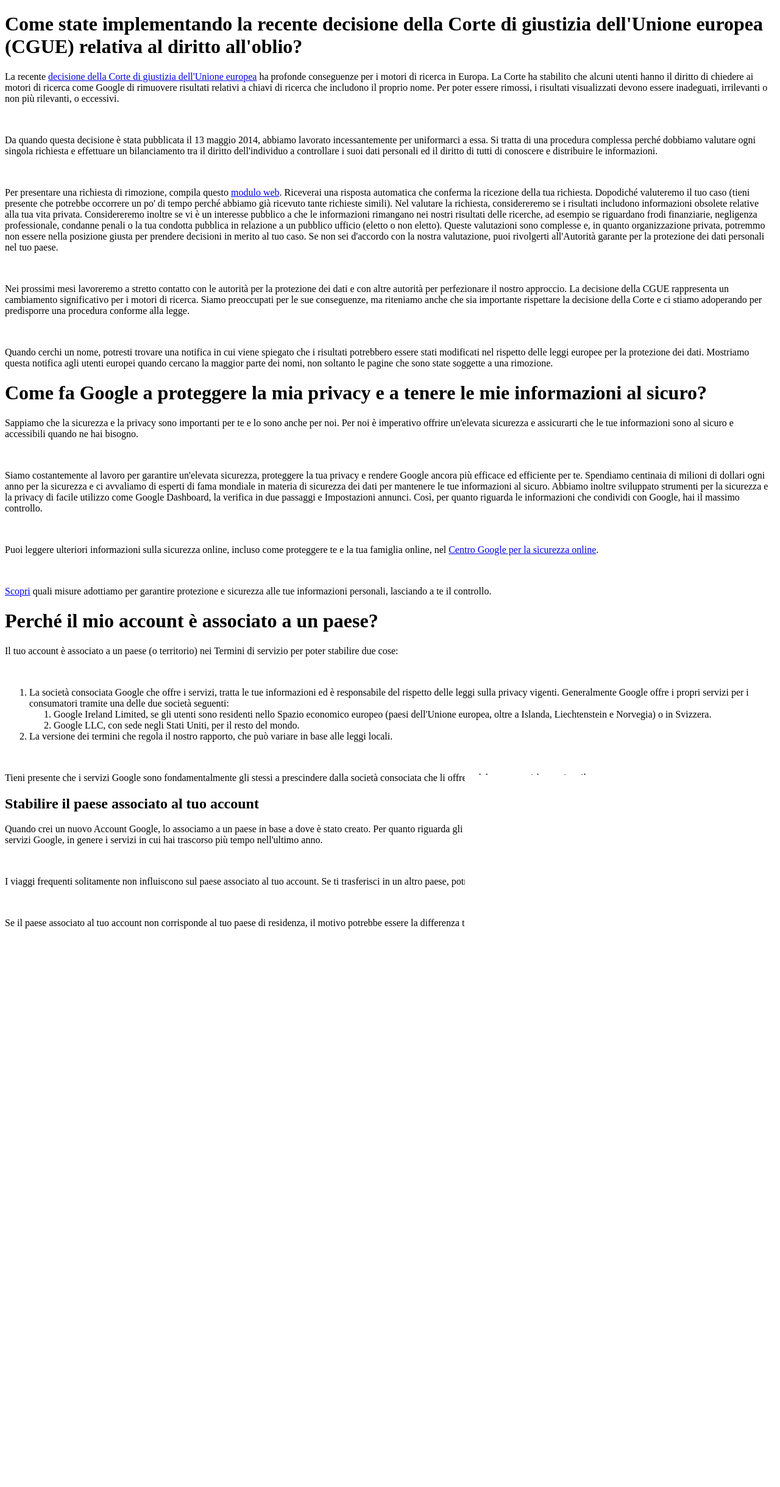
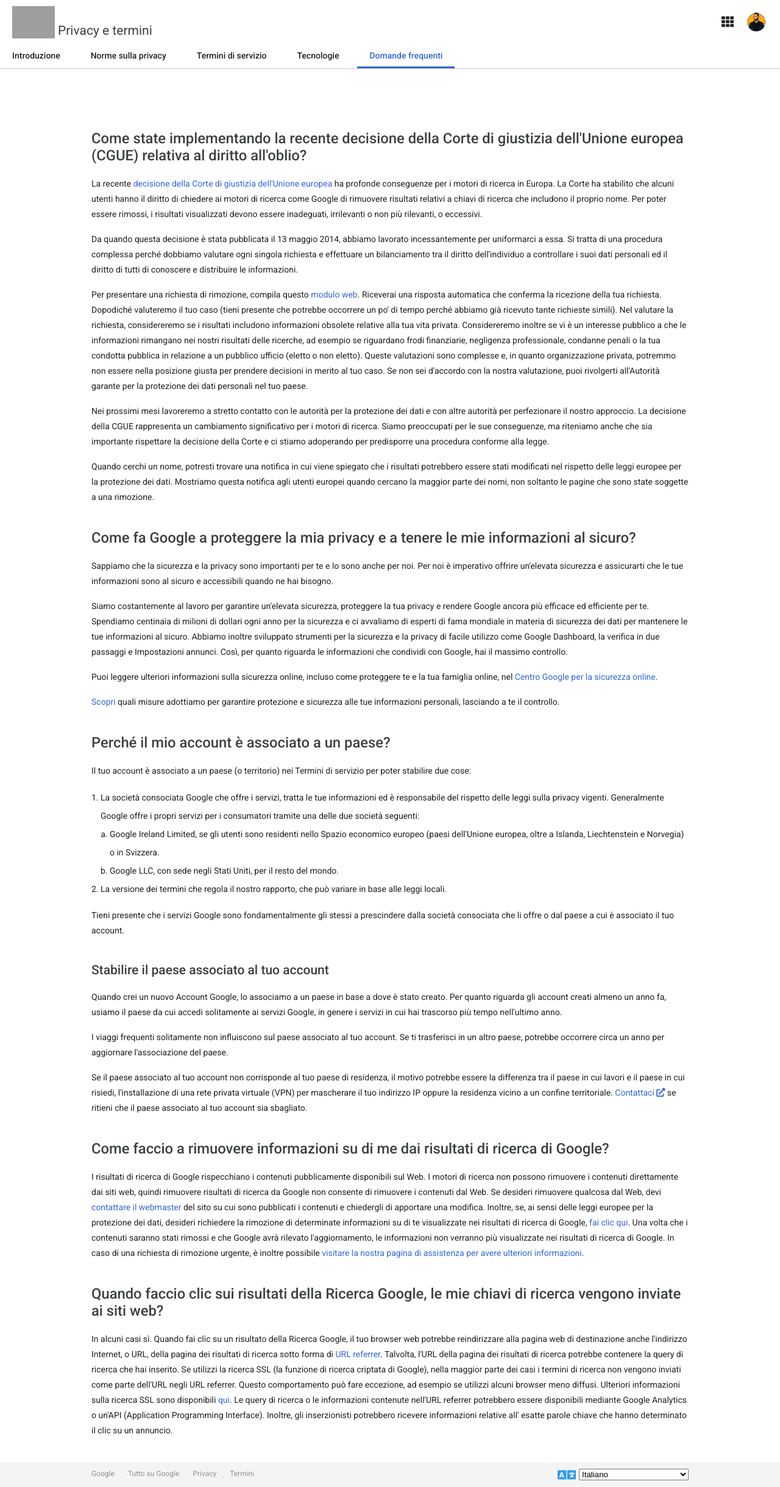
Before and after one commit to Paolo4690/php-google-faq, a PHP site: page / in a window 1280 px wide. Shown: the whole page at 61% size. Before the commit the page ends 1523 px from the top, so only its background shows below. Run offline with PHP 8.4, Linux system fonts and the light colour scheme; grey boxes are pictures that could not be loaded.

Commit message:
add style

```diff
--- /dev/null
+++ b/css/style.css
@@ -0,0 +1,194 @@
+html {
+    font-family: 'Roboto', sans-serif;
+    scroll-behavior: smooth;
+    font-size: 14px;
+    color: #212121;
+}
+
+* {
+    margin: 0;
+    padding: 0;
+    box-sizing: border-box;
+}
+
+a {
+    text-decoration: none;
+    color: #3267d6;
+}
+
+a:hover {
+    text-decoration: underline;
+}
+
+ol {
+    padding-left: 15px;
+    line-height: 30px;
+}
+
+img {
+    display: block;
+    width: 100%;
+    height: 100%;
+}
+
+header {
+    position: sticky;
+    top: 0;
+    left: 0;
+    border-bottom: 1px solid #cbcbcb;
+    background: #ffffff;
+}
+
+.wrapper {
+    display: flex;
+    justify-content: space-between;
+    align-items: center;
+    padding: 10px 20px;
+}
+
+.logo {
+    display: flex;
+    align-items: flex-end;
+    gap: 5px;
+    cursor: pointer;
+    user-select: none;
+}
+
+.logo h2 {
+    padding-bottom: 1px;
+    font-weight: 400;
+}
+
+figure {
+    width: 70px;
+}
+
+.tools {
+    display: flex;
+    align-items: center;
+    gap: 18px;
+}
+
+.tools i {
+    font-size: 20px;
+    cursor: pointer;
+}
+
+.avatar {
+    width: 38px;
+    height: 38px;
+    cursor: pointer;
+    border-radius: 50%;
+    border: 3px solid transparent;
+}
+
+.avatar:hover {
+    border-color: rgba(0, 0, 0, 0.1);
+}
+
+.avatar img {
+    width: 100%;
+}
+
+ul {
+    display: flex;
+    gap: 10px;
+    list-style: none;
+}
+
+ul li {
+    padding: 10px 20px;
+    cursor: pointer;
+    font-weight: 500;
+}
+
+ul li:hover {
+    color: #3267d6;
+    border-bottom: 3px solid #3267d6;
+}
+
+.active {
+    color: #3267d6;
+    border-bottom: 3px solid #3267d6;
+}
+
+.container {
+    width: 980px;
+    margin: 0 auto;
+    padding-top: 40px;
+}
+
+.container:first-child {
+    padding-top: 100px;
+}
+
+.container:last-child {
+    padding-bottom: 40px;
+}
+
+h1,
+h2 {
+    padding-bottom: 20px;
+    font-weight: 500;
+    color: #3c4043;
+}
+
+h1 {
+    font-size: 1.7rem;
+}
+
+p {
+    line-height: 25px;
+}
+
+.first-list {
+    padding-left: 15px;
+}
+
+.second-list {
+    list-style: lower-latin;
+}
+
+footer {
+    background: #f4f4f4;
+}
+
+.container-footer {
+    display: flex;
+    justify-content: space-between;
+    align-items: center;
+    width: 980px;
+    min-height: 40px;
+    margin: 0 auto;
+}
+
+.link-wrapper {
+    display: flex;
+    gap: 5px;
+    font-size: 12px;
+    color: #939393;
+}
+
+.link {
+    cursor: pointer;
+}
+
+.dot {
+    user-select: none;
+}
+
+.language {
+    display: flex;
+    align-items: center;
+    gap: 5px;
+}
+
+.language i {
+    font-size: 24px;
+    color: #2c9bef;
+}
+
+.language-selection {
+    width: 180px;
+    user-select: none;
+}
--- a/index.php
+++ b/index.php
@@ -30,10 +30,10 @@ $google_faq = [
         'answer' => '
         <p>Il tuo account è associato a un paese (o territorio) nei Termini di servizio per poter stabilire due cose:</p>
         <br>
-        <ol>
+        <ol class="first-list">
         <li>
             La società consociata Google che offre i servizi, tratta le tue informazioni ed è responsabile del rispetto delle leggi sulla privacy vigenti. Generalmente Google offre i propri servizi per i consumatori tramite una delle due società seguenti:
-            <ol>
+            <ol class="second-list">
                 <li>
                     Google Ireland Limited, se gli utenti sono residenti nello Spazio economico europeo (paesi dell\'Unione europea, oltre a Islanda, Liechtenstein e Norvegia) o in Svizzera.
                 </li>
@@ -74,14 +74,48 @@ $google_faq = [
 ?>
 <!DOCTYPE html>
 <html lang="it">
+
 <head>
     <meta charset="UTF-8">
     <meta http-equiv="X-UA-Compatible" content="IE=edge">
     <meta name="viewport" content="width=device-width, initial-scale=1.0">
+    <link rel="shortcut icon" href="./img/google_64x64.ico" type="image/x-icon">
+    <link rel="stylesheet" href="https://cdnjs.cloudflare.com/ajax/libs/font-awesome/5.15.4/css/all.min.css" integrity="sha512-1ycn6IcaQQ40/MKBW2W4Rhis/DbILU74C1vSrLJxCq57o941Ym01SwNsOMqvEBFlcgUa6xLiPY/NS5R+E6ztJQ==" crossorigin="anonymous" referrerpolicy="no-referrer" />
+    <link rel="preconnect" href="https://fonts.googleapis.com">
+    <link rel="preconnect" href="https://fonts.gstatic.com" crossorigin>
+    <link href="https://fonts.googleapis.com/css2?family=Roboto:wght@100;300;400;500&display=swap" rel="stylesheet">
+    <link rel="stylesheet" href="css/style.css">
     <title>Domande frequenti</title>
 </head>
+
 <body>
-    <?php
+
+    <header>
+        <div class="wrapper">
+            <div class="logo">
+                <figure>
+                    <img src="https://upload.wikimedia.org/wikipedia/commons/thumb/2/2f/Google_2015_logo.svg/2560px-Google_2015_logo.svg.png">
+                </figure>
+                <h2>Privacy e termini</h2>
+            </div>
+            <div class="tools">
+                <i class="fas fa-th"></i>
+                <div class="avatar">
+                    <img src="img/paolo_calafiore.png" alt="">
+                </div>
+            </div>
+        </div>
+        <ul>
+            <li>Introduzione</li>
+            <li>Norme sulla privacy</li>
+            <li>Termini di servizio</li>
+            <li>Tecnologie</li>
+            <li class="active">Domande frequenti</li>
+        </ul>
+    </header>
+
+    <main>
+        <?php
         foreach ($google_faq as $element) {
         ?>
 
@@ -92,6 +126,33 @@ $google_faq = [
 
         <?php
         }
-    ?>
+        ?>
+    </main>
+
+    <footer>
+        <div class="container-footer">
+            <div class="link-wrapper">
+                <span class="link">Google</span>
+                <span class="dot">﹒</span>
+                <span class="link">Tutto su Google</span>
+                <span class="dot">﹒</span>
+                <span class="link">Privacy</span>
+                <span class="dot">﹒</span>
+                <span class="link">Termini</span>
+            </div>
+            <div class="language">
+                <i class="fas fa-language"></i>
+                <select class="language-selection">
+                    <option value="it" selected>Italiano</option>
+                    <option value="en">Inglese</option>
+                    <option value="fr">Francese</option>
+                    <option value="de">Tedesco</option>
+                    <option value="es">Spagnolo</option>
+                </select>
+            </div>
+        </div>
+    </footer>
+
 </body>
+
 </html>
```
Also changed, not shown: img/google_64x64.ico (added), img/paolo_calafiore.png (added).
